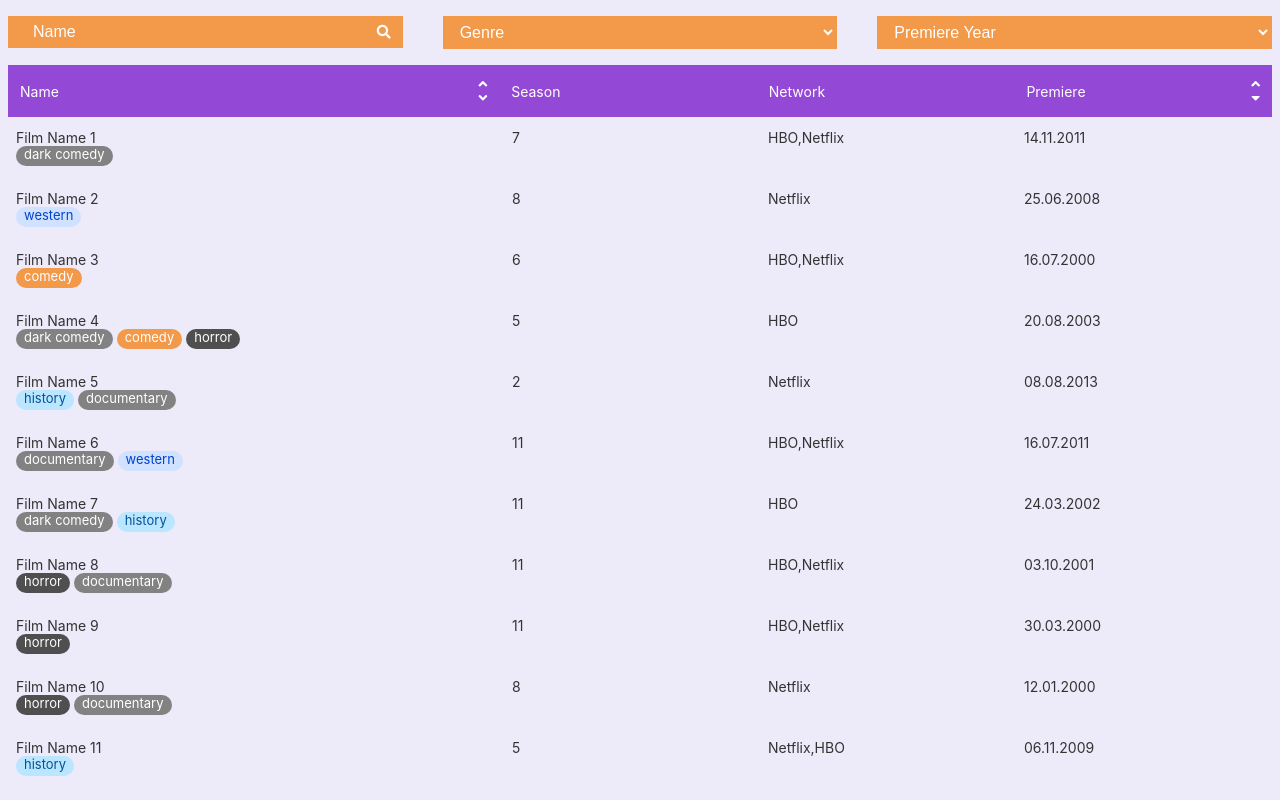
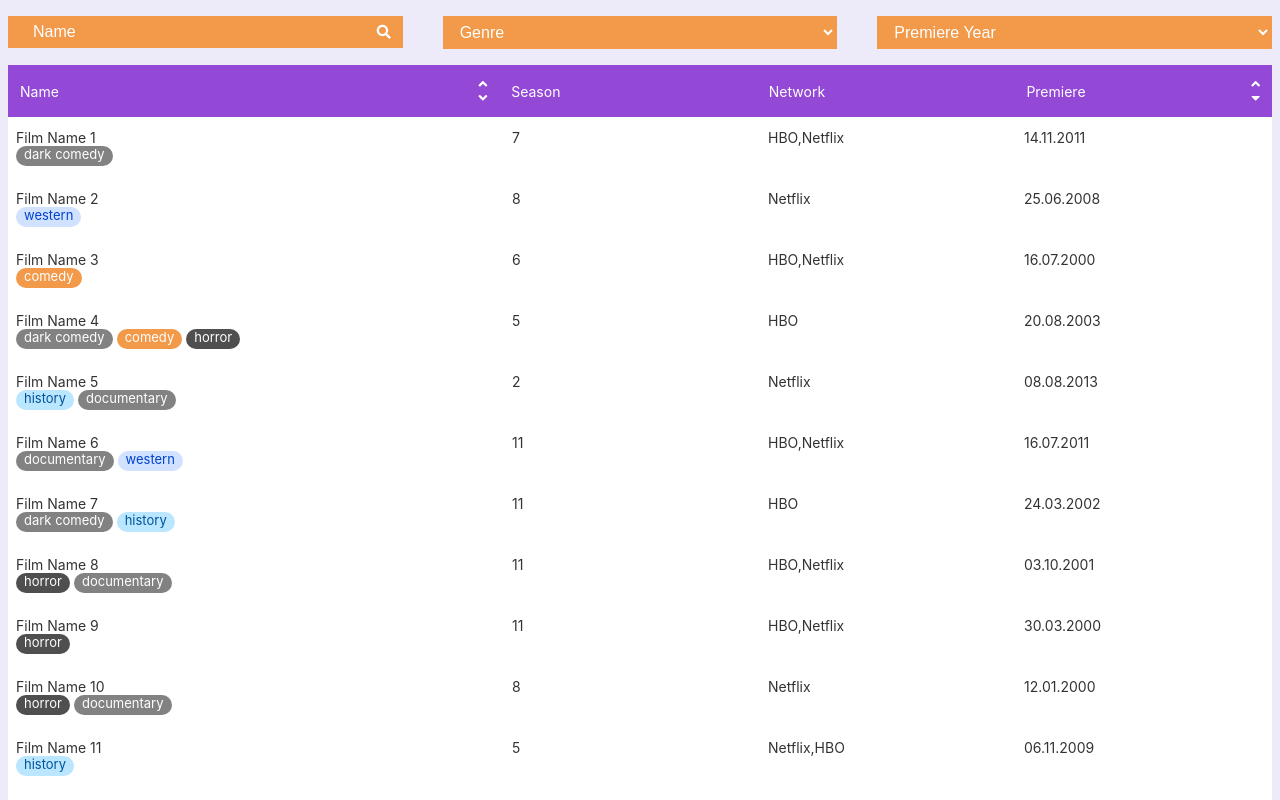
Before and after one commit to alik-p/films-table, an Angular app: page / in a window 1280 px wide. Shown: the top 800 px of the page. Built offline with nearby package versions, Linux system fonts and the light colour scheme.

Commit message:
feat: add pagination on table

```diff
--- a/src/app/app.component.ts
+++ b/src/app/app.component.ts
@@ -2,6 +2,8 @@
 
 @Component({
   selector: 'app-root',
-  template: `<app-film-list-container></app-film-list-container>`,
+  template: `
+    <app-film-list-container></app-film-list-container>
+  `,
 })
 export class AppComponent { }
--- a/src/app/app.module.ts
+++ b/src/app/app.module.ts
@@ -5,6 +5,7 @@
 import { FilmListContainerComponent } from './film-list/film-list-container.component';
 import { FilmListComponent } from './film-list/components/film-list/film-list.component';
 import { SortIconComponent } from './film-list/components/film-list/sort-icon.component';
+import { PaginationComponent } from './film-list/components/pagination/pagination.component';
 
 
 @NgModule({
@@ -13,6 +14,7 @@
     FilmListContainerComponent,
     FilmListComponent,
     SortIconComponent,
+    PaginationComponent,
   ],
   imports: [
     BrowserModule
--- a/src/app/film-list/components/film-list/film-list.component.html
+++ b/src/app/film-list/components/film-list/film-list.component.html
@@ -1,5 +1,4 @@
 <div class="film-list">
-
 
   <div class="table">
 
@@ -32,6 +31,9 @@
       </div>
 
     </div>
+
+    <div class="table--content">
+
 
       <div class="table--head">
         <div class="table--cell">
@@ -66,7 +68,12 @@
       </div>
     </div>
 
+    <div class="table--pagination">
+      <app-pagination></app-pagination>
+    </div>
 
   </div>
 
-<hr>
+
+
+</div>
--- a/src/app/film-list/components/film-list/film-list.component.sass
+++ b/src/app/film-list/components/film-list/film-list.component.sass
@@ -5,6 +5,7 @@
 $color-orange: rgb(242, 153, 74)
 $color-purple: rgb(146, 143, 214)
 $color-red: rgb(235, 87, 87)
+$color-white: #ffffff
 
 
 .film-list--table
@@ -20,13 +21,17 @@
     &:not(:last-child)
       padding-right: 2.5rem
 
+.table--content
+  background-color: $color-white
+
+
 *:focus
   outline: none
 
 .search-input
   display: flex
   align-items: baseline
-  color: #ffffff
+  color: $color-white
   background-color: $color-orange
   padding: 0 .75rem
 
@@ -37,11 +42,11 @@
   padding: .375rem .75rem
   font-size: 1rem
   font-weight: 400
-  color: #ffffff
+  color: $color-white
   background-color: $color-orange
   border: 1px solid $color-orange
   &::placeholder
-    color: #ffffff
+    color: $color-white
 
 
 .form--select
@@ -50,7 +55,7 @@
   padding: .375rem .75rem
   font-size: 1rem
   font-weight: 400
-  color: #ffffff
+  color: $color-white
   background-color: $color-orange
   border: 1px solid $color-orange
 
@@ -73,7 +78,7 @@
     padding: 0.75rem 0.5rem
 
 .table--head
-  color: #ffffff
+  color: $color-white
   background-color: rgb(147, 72, 214)
 
   .table--cell
```
Lines whose indentation alone changed are shown as unchanged.
